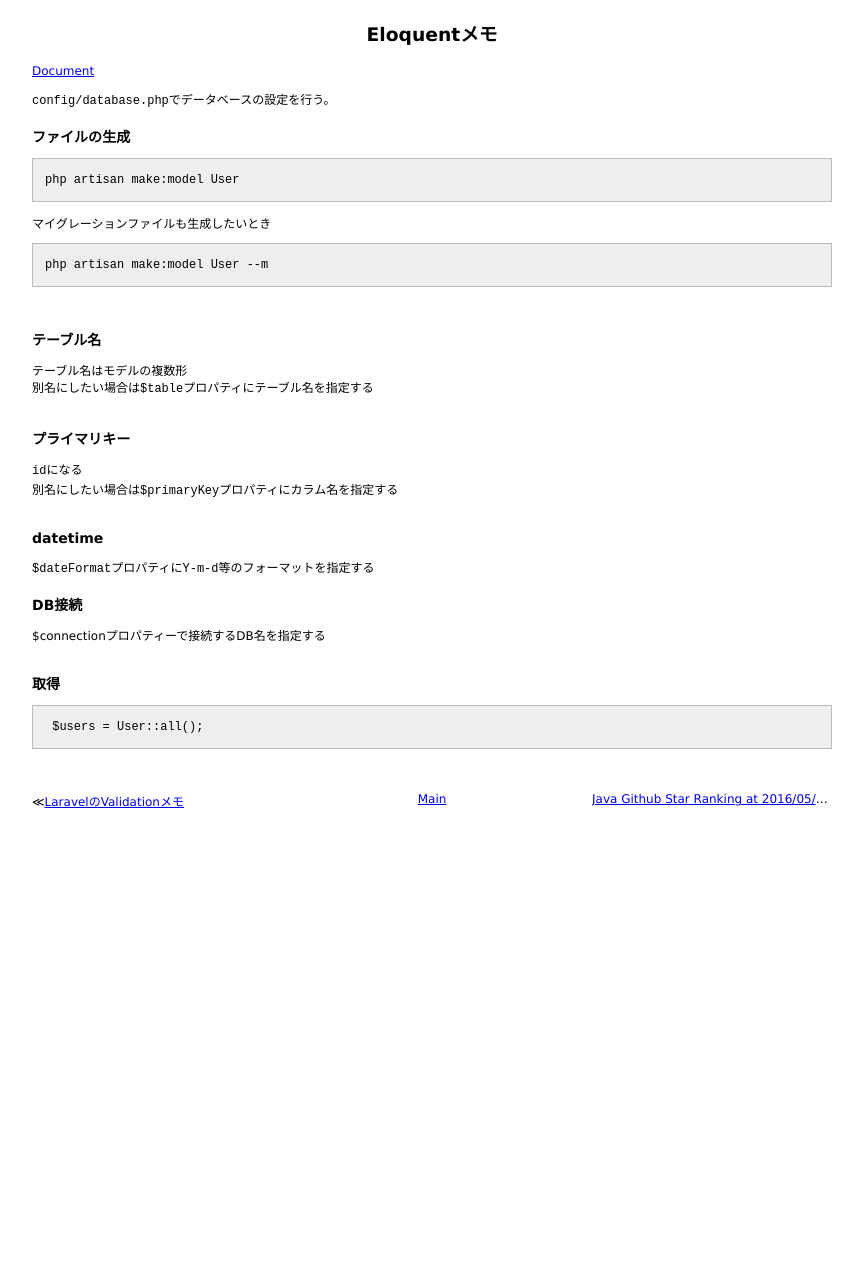
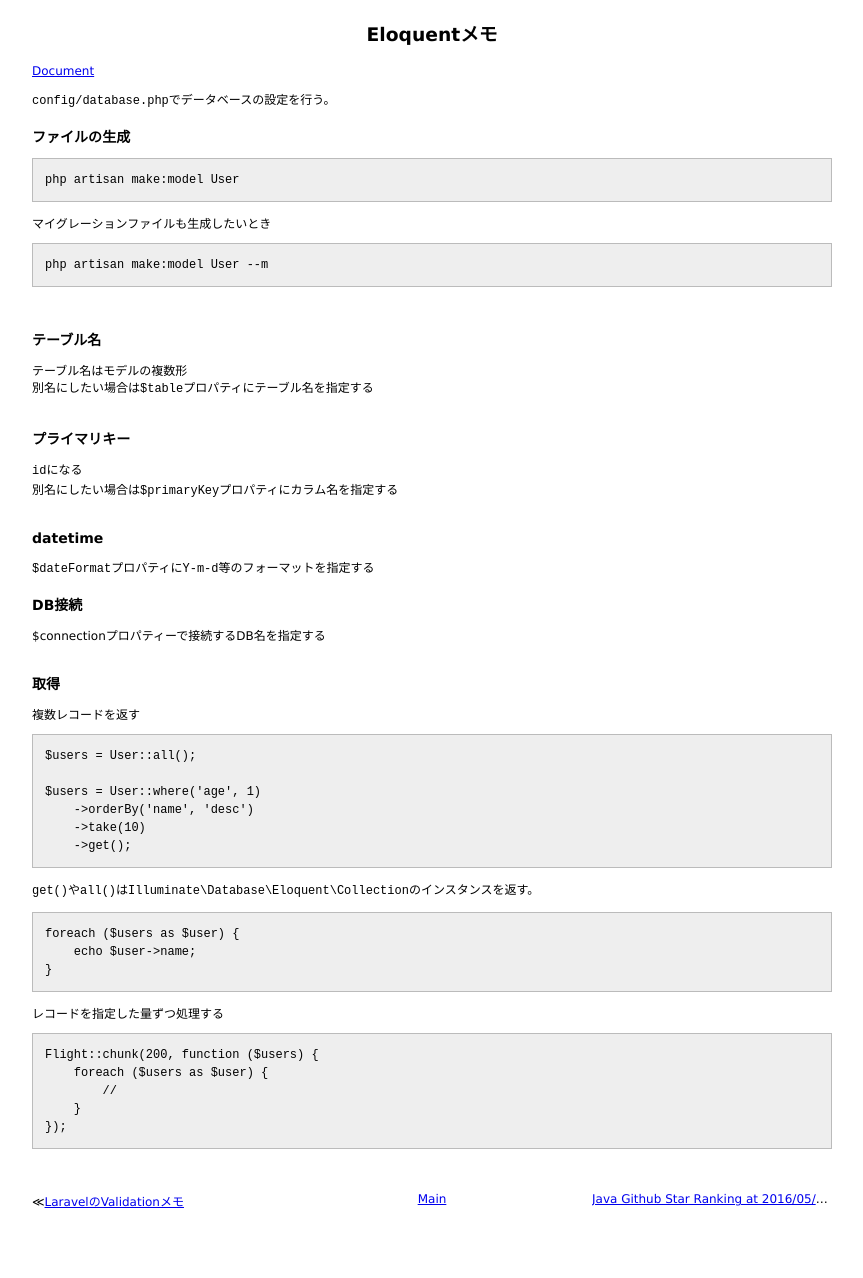
Before and after one commit to 38elements/38elements.github.com, a Jekyll site: the page built from _posts/2016-05-17-eloquent.md, in a window 1280 px wide. Shown: the whole page, without its empty margins (208-1071 px from the left). Built offline with Jekyll 4.4.1, drawn with Linux system fonts in a browser that asks for light colours; before the commit the page ends 900 px from its top, so only the background shows below that.

Commit message:
Update 2016-05-17-eloquent.md

````diff
--- a/_posts/2016-05-17-eloquent.md
+++ b/_posts/2016-05-17-eloquent.md
@@ -39,6 +39,31 @@ $connectionプロパティーで接続するDB名を指定する
 
 ### 取得
 
+複数レコードを返す
+
 ```
- $users = User::all();
+$users = User::all();
+
+$users = User::where('age', 1)
+    ->orderBy('name', 'desc')
+    ->take(10)
+    ->get();
 ```
+
+`get()`や`all()`は`Illuminate\Database\Eloquent\Collection`のインスタンスを返す。
+
+```
+foreach ($users as $user) {
+    echo $user->name;
+}
+```
+
+レコードを指定した量ずつ処理する
+
+```
+Flight::chunk(200, function ($users) {
+    foreach ($users as $user) {
+        //
+    }
+});
+```
````
